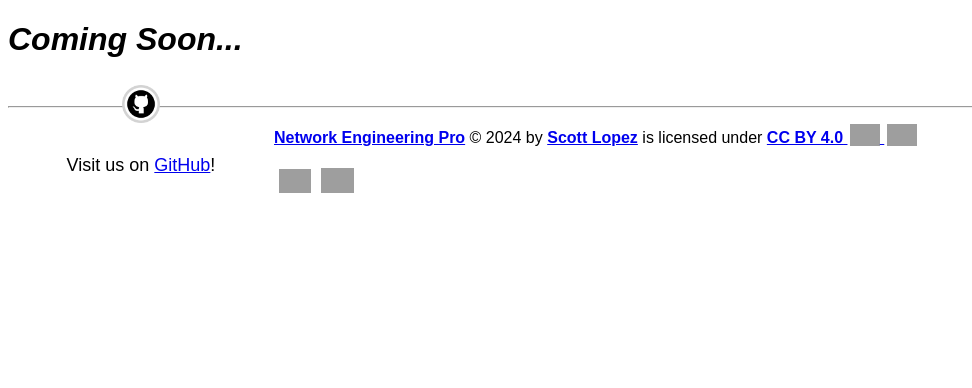
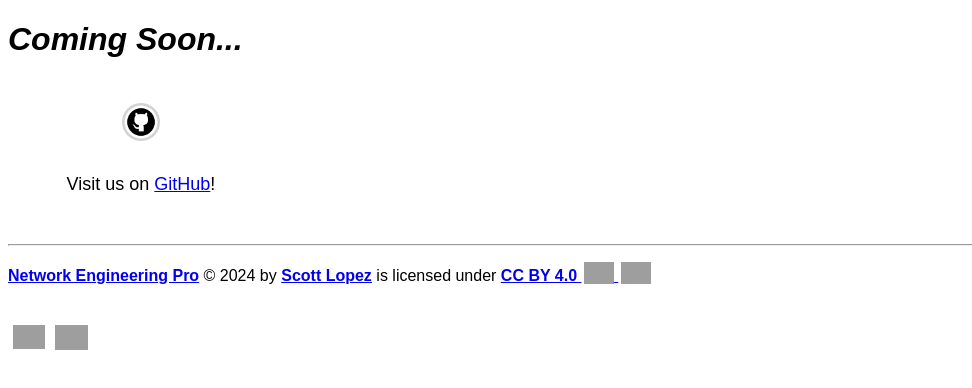
Before and after one commit to NetEng-Pro/neteng-pro.github.io, a plain HTML site: page index.html in a window 1280 px wide. Shown: the whole page, without its empty margins (0-972 px from the left). Drawn offline with Linux system fonts and the light colour scheme; grey boxes are pictures that could not be loaded.

Commit message:
Reverted changes to default.css

```diff
--- a/css/default.css
+++ b/css/default.css
@@ -5,7 +5,6 @@ body {
 
 table {
   border-spacing: 0;
-  float: left;
 }
 
 th,td {
```
